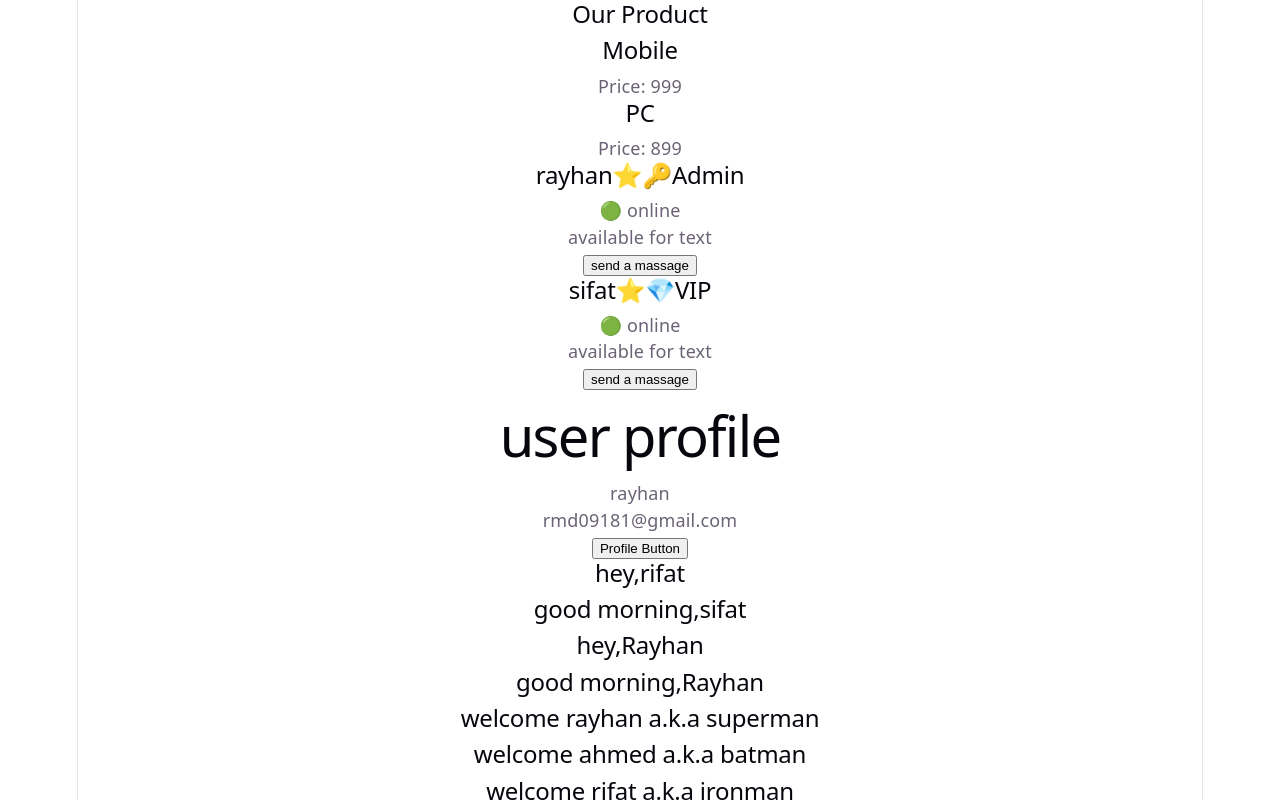
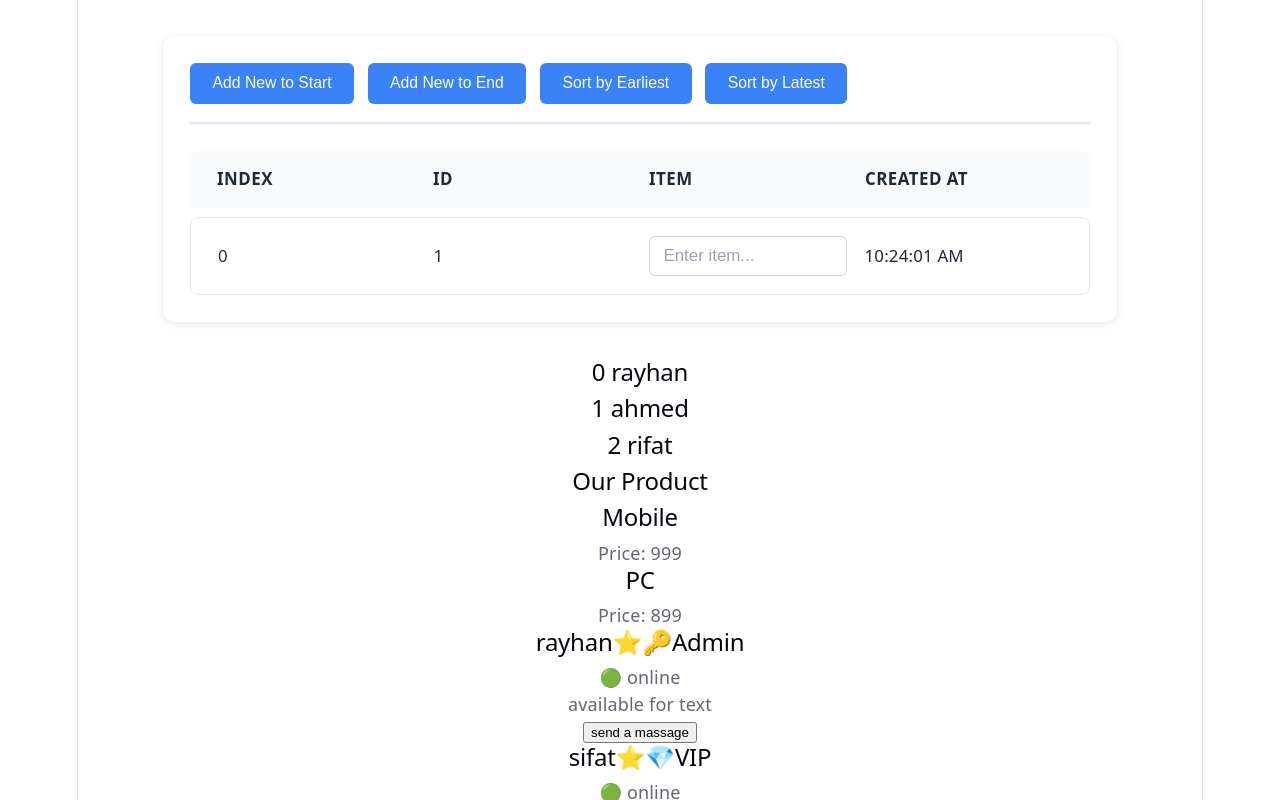
Before and after one commit to rayhan123-ahmed/React, a React (Vite) app in the folder core-concepts/: page / in a window 1280 px wide. Shown: the top 800 px of the page. Built offline with nearby package versions, Linux system fonts and the light colour scheme.

Commit message:
Index as Key Anti-Pattern

```diff
--- a/core-concepts/src/App.jsx
+++ b/core-concepts/src/App.jsx
@@ -10,10 +10,16 @@
 import { CardWrapper } from "./CardWrapper.jsx";
 import { UserDetails } from "./UserDetails.jsx";
 import { ProductList } from "./ProductList.jsx";
+import { NameList } from "./NameList.jsx";
+import { TodoList } from "./TodoList.jsx";
 
 export const App = () => {
   return (
     <div>
+    <TodoList />
+
+
+    <NameList />
      <ProductList  />
 
       <UserDetails
--- /dev/null
+++ b/core-concepts/src/NameList.jsx
@@ -0,0 +1,14 @@
+export const NameList = () => {
+  const Names = ["rayhan", "ahmed", "rifat"];
+
+  const NamesEl = Names.map((name, index) => {
+    return (
+      <div>
+        <h2 key={index}>
+          {index} {name}
+        </h2>
+      </div>
+    );
+  });
+  return <div>{NamesEl}</div>;
+};
--- /dev/null
+++ b/core-concepts/src/TodoList.css
@@ -0,0 +1,114 @@
+.todo-container {
+  max-width: 900px;
+  margin: 2rem auto;
+  padding: 1.5rem;
+  background: #ffffff;
+  border-radius: 12px;
+  box-shadow: 0 2px 8px rgba(0, 0, 0, 0.1);
+}
+
+.todo-header {
+  margin-bottom: 1.5rem;
+  padding-bottom: 1rem;
+  border-bottom: 2px solid #e5e7eb;
+}
+
+.todo-key-info {
+  display: block;
+  margin-bottom: 1rem;
+  padding: 0.5rem 1rem;
+  background: #f3f4f6;
+  border-radius: 6px;
+  font-size: 0.875rem;
+  color: #6b7280;
+}
+
+.todo-buttons {
+  display: flex;
+  gap: 0.75rem;
+  flex-wrap: wrap;
+}
+
+.todo-btn {
+  padding: 0.625rem 1.25rem;
+  background: #3b82f6;
+  color: white;
+  border: none;
+  border-radius: 6px;
+  font-size: 0.875rem;
+  font-weight: 500;
+  cursor: pointer;
+  transition: all 0.2s;
+}
+
+.todo-btn:hover {
+  background: #2563eb;
+  transform: translateY(-1px);
+  box-shadow: 0 4px 6px rgba(59, 130, 246, 0.3);
+}
+
+.todo-btn:active {
+  transform: translateY(0);
+}
+
+.todo-list {
+  display: flex;
+  flex-direction: column;
+  gap: 0.5rem;
+}
+
+.todo-header-row {
+  display: flex;
+  background: #f9fafb;
+  padding: 0.875rem 1rem;
+  border-radius: 8px;
+  font-weight: 600;
+  color: #374151;
+  font-size: 0.875rem;
+  text-transform: uppercase;
+  letter-spacing: 0.5px;
+}
+
+.todo-item {
+  display: flex;
+  background: #ffffff;
+  border: 1px solid #e5e7eb;
+  border-radius: 8px;
+  padding: 1rem;
+  transition: all 0.2s;
+}
+
+.todo-item:hover {
+  border-color: #3b82f6;
+  box-shadow: 0 2px 4px rgba(59, 130, 246, 0.1);
+}
+
+.todo-cell {
+  flex: 1;
+  display: flex;
+  align-items: center;
+  padding: 0 0.5rem;
+  font-size: 0.9375rem;
+  color: #1f2937;
+}
+
+.todo-input {
+  width: 100%;
+  padding: 0.5rem 0.75rem;
+  background: #ffffff;
+  border: 1px solid #d1d5db;
+  border-radius: 6px;
+  font-size: 0.9375rem;
+  color: #1f2937;
+  transition: border-color 0.2s;
+}
+
+.todo-input::placeholder {
+  color: #9ca3af;
+}
+
+.todo-input:focus {
+  outline: none;
+  border-color: #3b82f6;
+  box-shadow: 0 0 0 3px rgba(59, 130, 246, 0.1);
+}
--- /dev/null
+++ b/core-concepts/src/TodoList.jsx
@@ -0,0 +1,88 @@
+import { useState } from "react";
+import "./TodoList.css";
+
+const Todo = ({ index, id, createdAt }) => {
+  return (
+    <div className="todo-item">
+      <div className="todo-cell">{index}</div>
+      <div className="todo-cell">{id}</div>
+      <div className="todo-cell">
+        <input className="todo-input" placeholder="Enter item..." />
+      </div>
+      <div className="todo-cell">{createdAt.toLocaleTimeString()}</div>
+    </div>
+  );
+};
+
+export const TodoList = () => {
+  const date = new Date();
+  const [todoCounter, setTodoCounter] = useState(1);
+  const [list, setList] = useState([
+    {
+      id: 1,
+      createdAt: date,
+    },
+  ]);
+
+  const sortByEarliest = () => {
+    const sortedList = [...list].sort((a, b) => {
+      return a.createdAt - b.createdAt;
+    });
+    setList(sortedList);
+  };
+
+  const sortByLatest = () => {
+    const sortedList = [...list].sort((a, b) => {
+      return b.createdAt - a.createdAt;
+    });
+    setList(sortedList);
+  };
+
+  const addToEnd = () => {
+    const date = new Date();
+    const nextId = todoCounter + 1;
+    const newList = [...list, { id: nextId, createdAt: date }];
+    setList(newList);
+    setTodoCounter(nextId);
+  };
+
+  const addToStart = () => {
+    const date = new Date();
+    const nextId = todoCounter + 1;
+    const newList = [{ id: nextId, createdAt: date }, ...list];
+    setList(newList);
+    setTodoCounter(nextId);
+  };
+
+  return (
+    <div className="todo-container">
+      <div className="todo-header">
+        <div className="todo-buttons">
+          <button onClick={addToStart} className="todo-btn">
+            Add New to Start
+          </button>
+          <button onClick={addToEnd} className="todo-btn">
+            Add New to End
+          </button>
+          <button onClick={sortByEarliest} className="todo-btn">
+            Sort by Earliest
+          </button>
+          <button onClick={sortByLatest} className="todo-btn">
+            Sort by Latest
+          </button>
+        </div>
+      </div>
+      <div className="todo-list">
+        <div className="todo-header-row">
+          <div className="todo-cell">Index</div>
+          <div className="todo-cell">ID</div>
+          <div className="todo-cell">Item</div>
+          <div className="todo-cell">Created at</div>
+        </div>
+        {list.map((todo, index) => (
+          <Todo key={index} index={index} {...todo} />
+        ))}
+      </div>
+    </div>
+  );
+};
```
